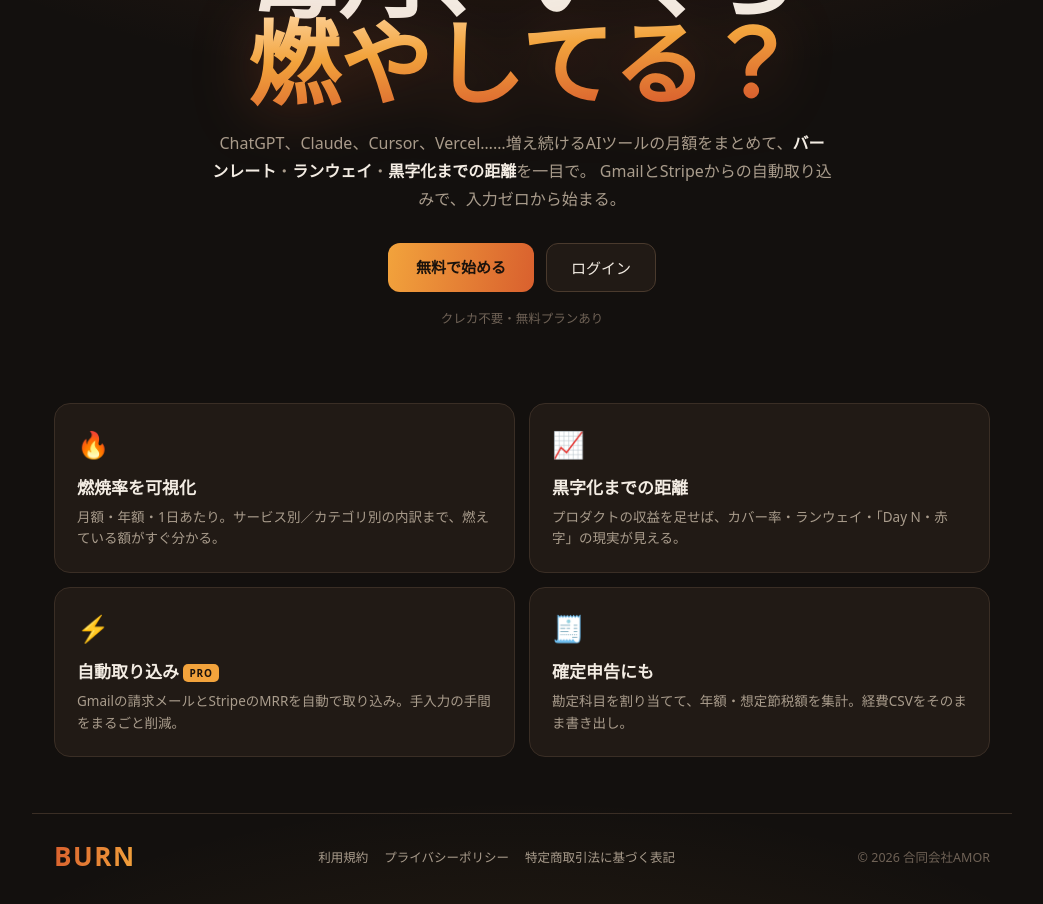
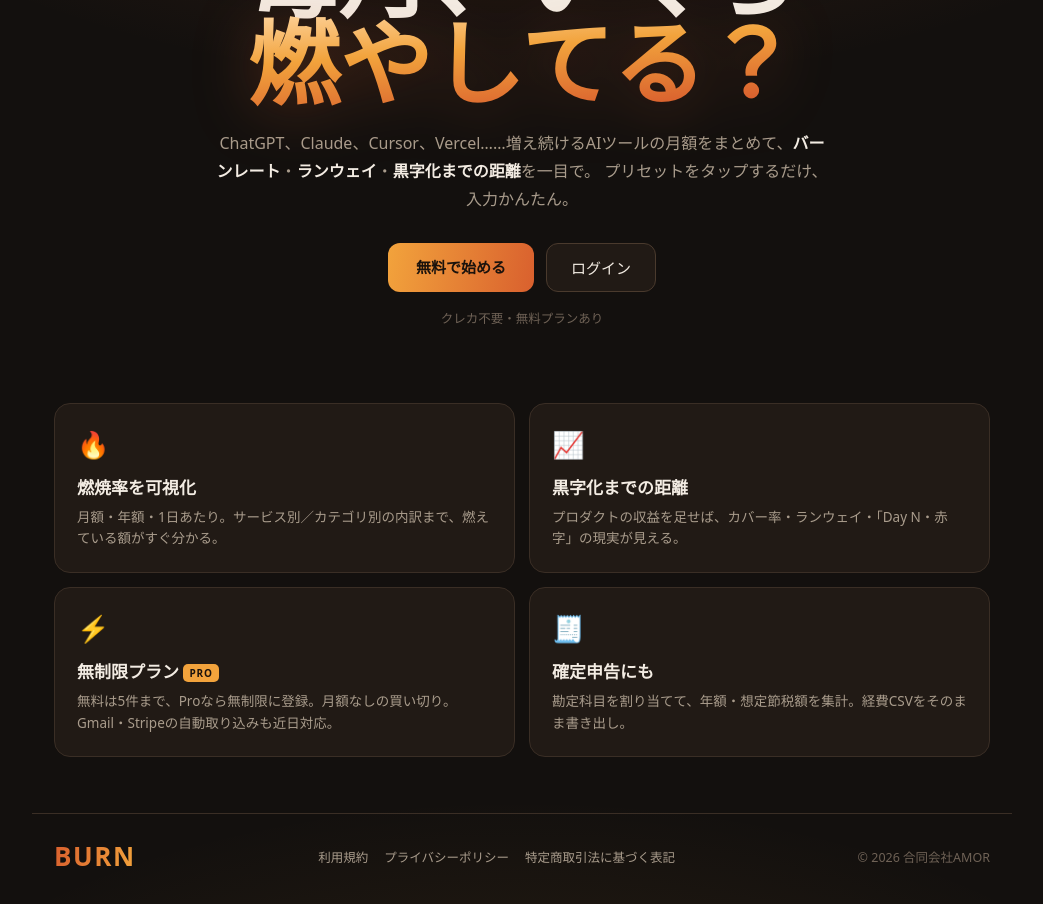
Before and after one commit to syou6/subsku, a Next.js app: page / in a window 1280 px wide. Shown: the part 240-1144 px from the top of the page, without its empty margins (118-1161 px from the left). Built offline with nearby package versions, Linux system fonts and the light colour scheme; no server answers.

Commit message:
feat: mark auto-import as coming soon; sell real Pro value (unlimited) on LP

```diff
--- a/src/app/page.tsx
+++ b/src/app/page.tsx
@@ -33,7 +33,7 @@ export default async function LandingPage() {
         <p className={styles.lede}>
           ChatGPT、Claude、Cursor、Vercel……増え続けるAIツールの月額をまとめて、
           <b>バーンレート</b>・<b>ランウェイ</b>・<b>黒字化までの距離</b>を一目で。
-          GmailとStripeからの自動取り込みで、入力ゼロから始まる。
+          プリセットをタップするだけ、入力かんたん。
         </p>
         <div className={styles.actions}>
           <Link href={session ? '/app' : '/login'} className={styles.primary}>
@@ -60,9 +60,12 @@ export default async function LandingPage() {
         <div className={styles.card}>
           <div className={styles.cardIco}>⚡</div>
           <h3>
-            自動取り込み <span className={styles.pro}>PRO</span>
+            無制限プラン <span className={styles.pro}>PRO</span>
           </h3>
-          <p>Gmailの請求メールとStripeのMRRを自動で取り込み。手入力の手間をまるごと削減。</p>
+          <p>
+            無料は5件まで、Proなら無制限に登録。月額なしの買い切り。
+            Gmail・Stripeの自動取り込みも近日対応。
+          </p>
         </div>
         <div className={styles.card}>
           <div className={styles.cardIco}>🧾</div>
```
Also changed, not shown: src/components/Burn.tsx (+7 -6 lines).
